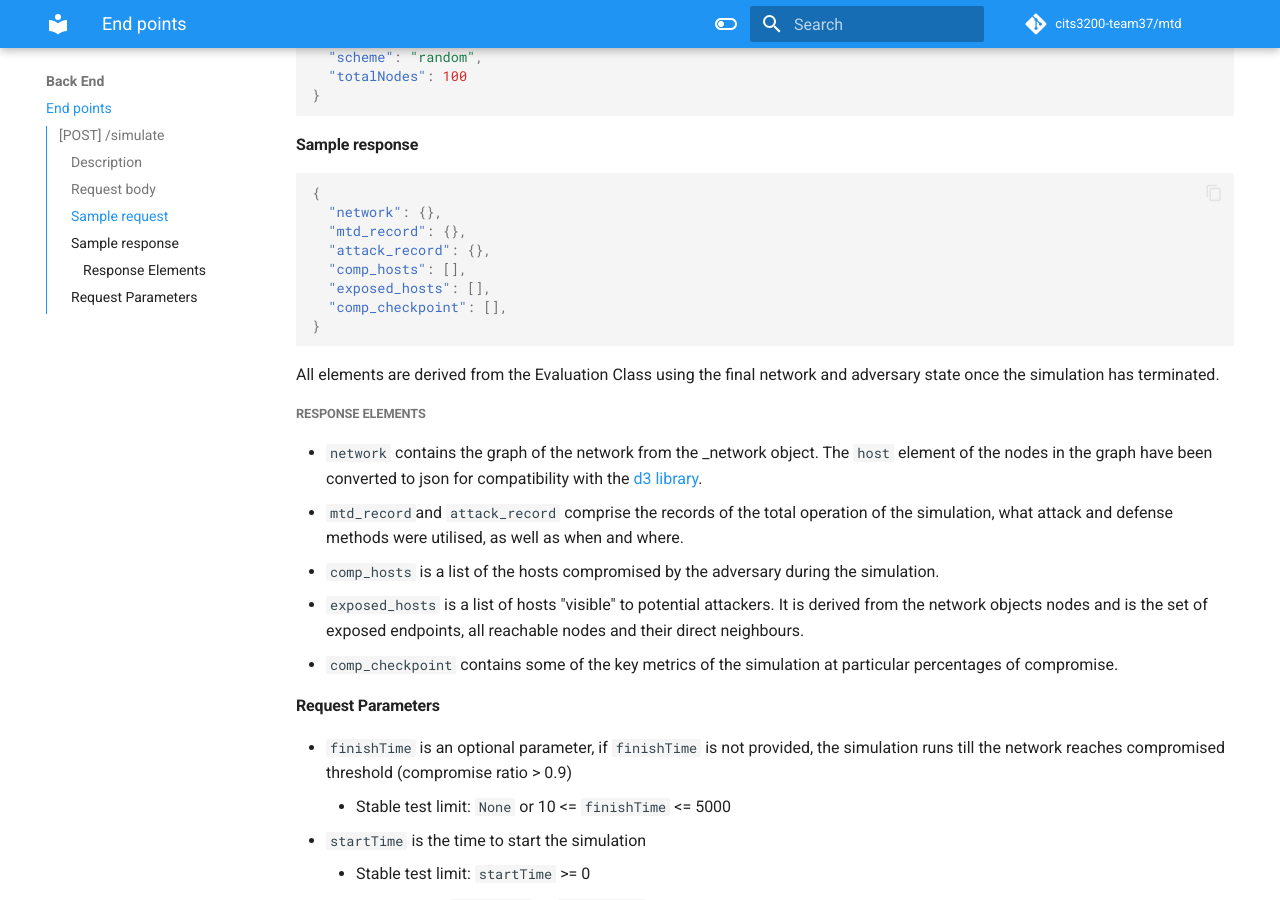
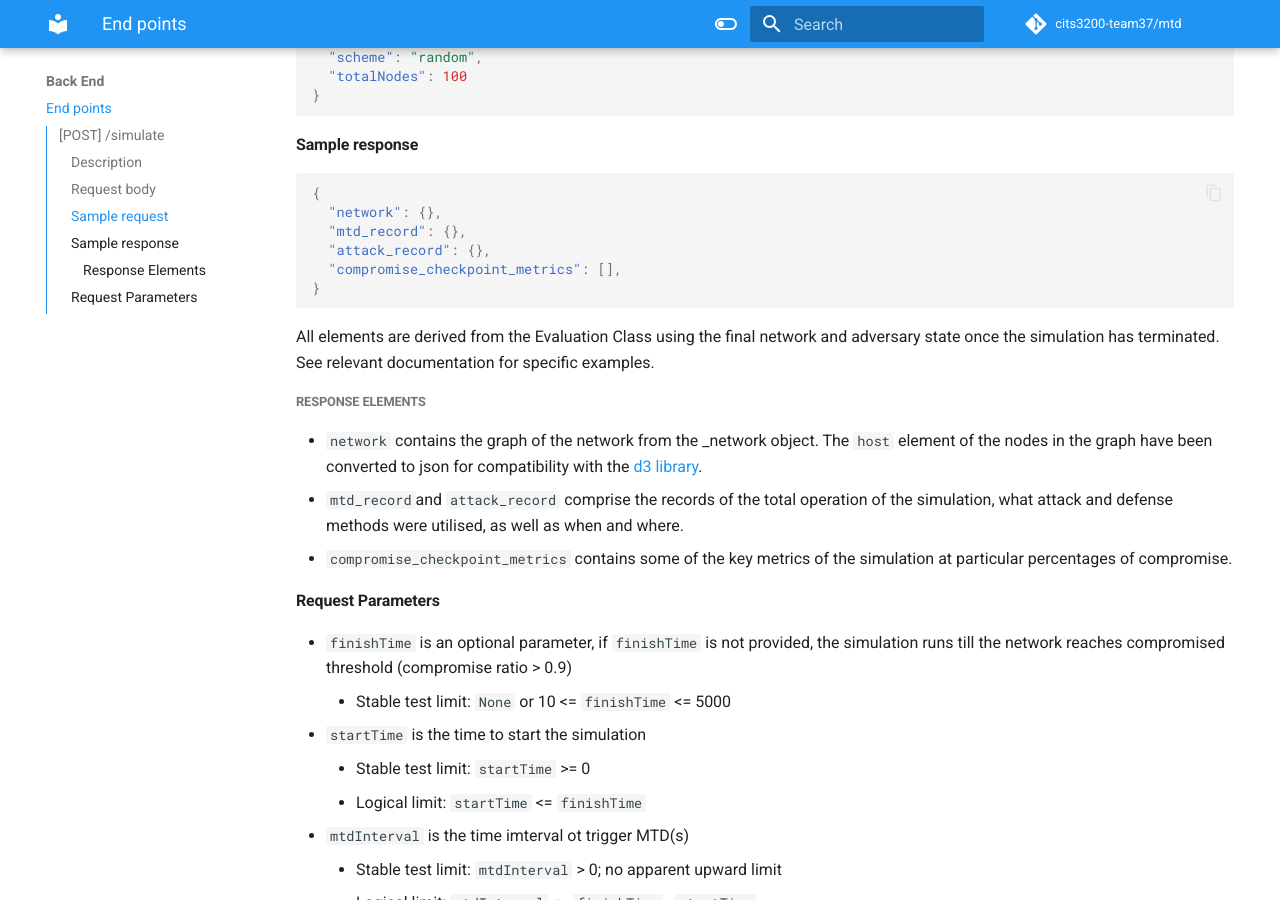
Before and after one commit to cits3200-team37/mtd, an MkDocs documentation site: the page built from server/Documentation/docs/backend/endpoints.md, in a window 1280 px wide and 900 px high, scrolled down 686 px. Built offline with MkDocs 1.6.1 and Material for MkDocs 9.7.7, drawn with Linux system fonts in a browser that asks for light colours; comment, search, counter and statistics services are not loaded.

Commit message:
suggestion changes

````diff
--- a/server/Documentation/docs/backend/endpoints.md
+++ b/server/Documentation/docs/backend/endpoints.md
@@ -36,19 +36,15 @@
   "network": {},
   "mtd_record": {},
   "attack_record": {},
-  "comp_hosts": [],
-  "exposed_hosts": [],
-  "comp_checkpoint": [],
+  "compromise_checkpoint_metrics": [],
 }
 ```
-All elements are derived from the Evaluation Class using the final network and adversary state once the simulation has terminated.
+All elements are derived from the Evaluation Class using the final network and adversary state once the simulation has terminated. See relevant documentation for specific examples.
 
 ##### Response Elements
 - `network` contains the graph of the network from the _network object. The `host` element of the nodes in the graph have been converted to json for compatibility with the [d3 library](https://d3js.org/).
 - `mtd_record`and `attack_record` comprise the records of the total operation of the simulation, what attack and defense methods were utilised, as well as when and where.
-- `comp_hosts` is a list of the hosts compromised by the adversary during the simulation.
-- `exposed_hosts` is a list of hosts "visible" to potential attackers. It is derived from the network objects nodes and is the set of exposed endpoints, all reachable nodes and their direct neighbours.
-- `comp_checkpoint` contains some of the key metrics of the simulation at particular percentages of compromise.
+- `compromise_checkpoint_metrics` contains some of the key metrics of the simulation at particular percentages of compromise.
 
 #### Request Parameters
 
````
Also changed, not shown: 1 other file.
